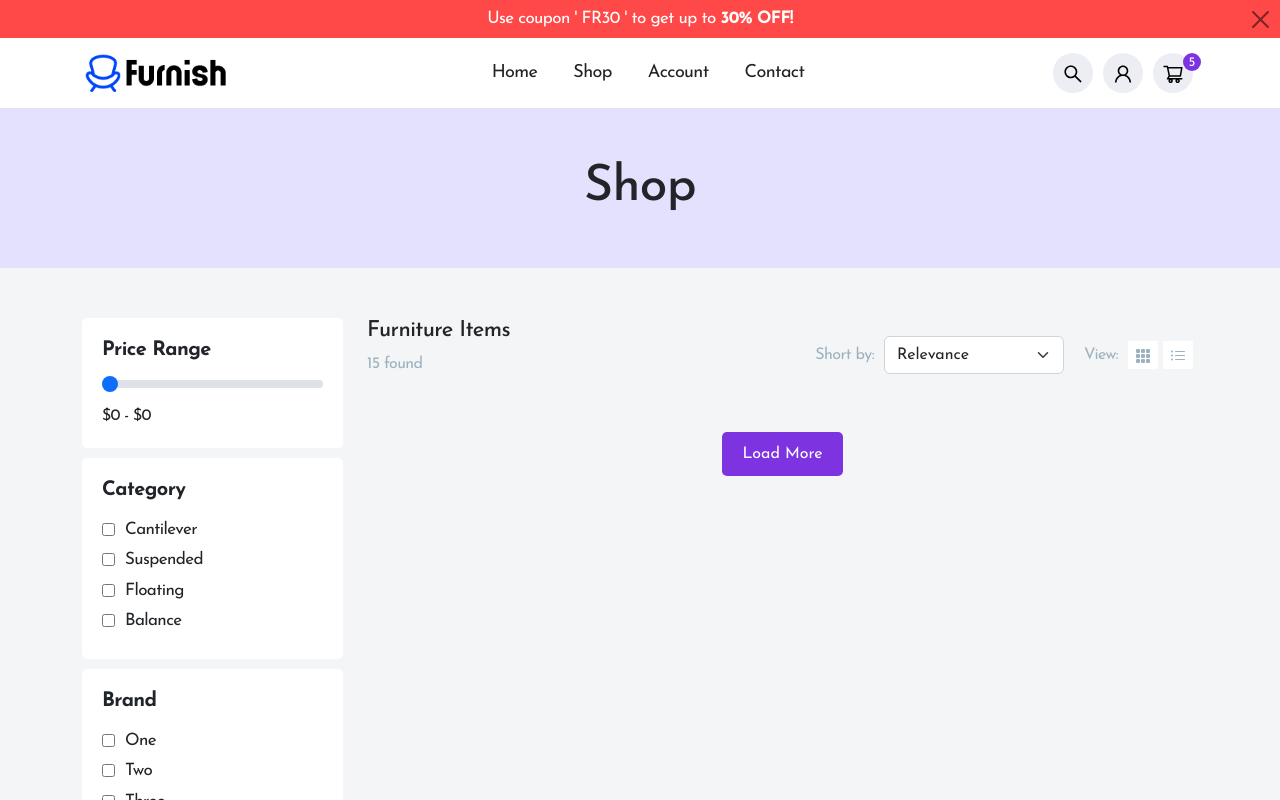
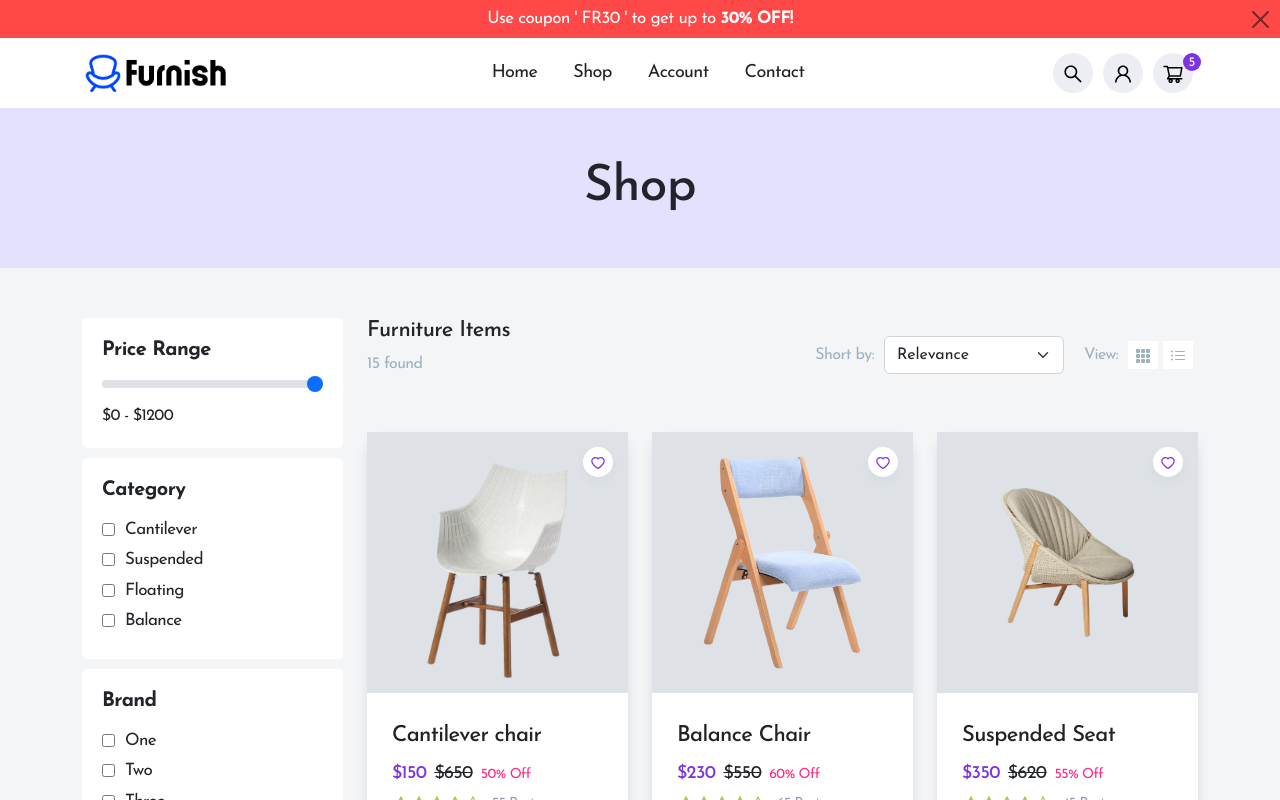
Before and after one commit to rafikadir/Gadget-react-ecommerce-web-application, a React (Vite) app: page /shop in a window 1280 px wide. Shown: the top 800 px of the page. Built offline with nearby package versions, Linux system fonts and the light colour scheme.

Commit message:
price filter done

```diff
--- a/src/components/Sidebar/Sidebar.jsx
+++ b/src/components/Sidebar/Sidebar.jsx
@@ -1,16 +1,21 @@
 import './Sidebar.scss';
 import { AiFillStar } from "react-icons/ai";
-import { useState } from 'react';
+import { useState, useEffect } from 'react';
 
 
 const Sidebar = ({sendData}) => {
 
-    const [sliderValue, setSliderValue] = useState(0);
+    const [sliderValue, setSliderValue] = useState(1200);
+
+    useEffect(() => {
+        sendData(sliderValue);
+    },[]);
 
     const updateValue = (sliderValue) => {
         setSliderValue(sliderValue.target.value);
         sendData(sliderValue.target.value);
     }
+
 
     return (
         <div className='sidebar-wrapper'>
@@ -18,8 +23,7 @@ const Sidebar = ({sendData}) => {
                 <div className="price-filter filter-item">
                     <h3>Price Range</h3>
                     <div className="price-range">
-                        <input type="range" className="price-input form-range" min={0} max={1200} value={sliderValue}
-                        onChange={updateValue}/>
+                        <input type="range" className="price-input form-range" min={0} max={1200} value={sliderValue} onChange={updateValue}/>
 
                         <span>$0 - ${sliderValue}</span>
                     </div>
--- a/src/templates/Shop/ShopTemplate.jsx
+++ b/src/templates/Shop/ShopTemplate.jsx
@@ -10,9 +10,9 @@ const ShopTemplate = () => {
 
     const [defaultView, setDefaultView] = useState(true);
     const [index, setIndex] = useState(6);
-    let initialItems = productsData.slice(0,index);
     const [isCompleted,setIsCompleted] = useState(false);
     const [priceValue, SetPriceValue] = useState();
+    let initialItems = productsData.slice(0,index);
 
     // Load More function
     const loadmore = () => {
@@ -40,6 +40,7 @@ const ShopTemplate = () => {
         SetPriceValue(sliderValue);
     };
 
+    // Filtering Price
     const filterdInitial = initialItems.filter((item) => {
         const itemPrice = item.price;
         if(priceValue >= itemPrice) {
@@ -95,18 +96,18 @@ const ShopTemplate = () => {
                                 <>
                                     {/* Display Grid View */}
                                     {
-                                    filterdInitial.map((item, index) =>
-                                        <div className="col-lg-4"  key={index}>
-                                            <Product products={item}/>
-                                        </div>
-                                    )
+                                        filterdInitial.map((item, index) =>
+                                            <div className="col-lg-4"  key={index}>
+                                                <Product products={item}/>
+                                            </div>
+                                        )
                                     }
                                 </>
                                 :
                                 <>
                                     {/* Display List View */}
                                     {
-                                        initialItems.map((item, index) =>
+                                        filterdInitial.map((item, index) =>
                                             <div className="col-lg-12"  key={index}>
                                                 <ProductList products={item}/>
                                             </div>
```
